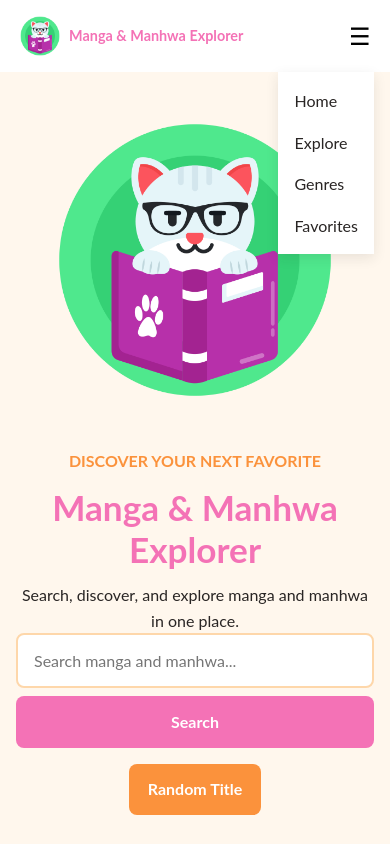
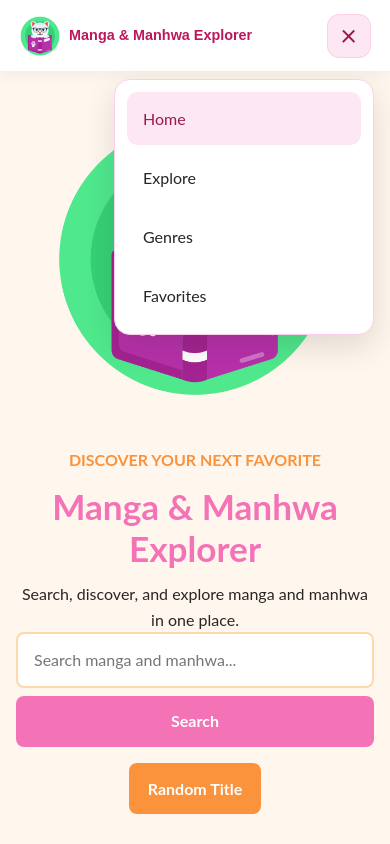
Before and after one commit to manuelarc06/manga-manhwa-explorer, a website built with Vite: page src/index.html in a window 390 px wide. Both pictures are taken after a click on the button "Open navigation menu". Shown: the top 844 px of the page. Built offline with nearby package versions, Linux system fonts and the light colour scheme; no server answers.

Commit message:
fixing lint errors and warnings  and adding README file

```diff
--- a/package.json
+++ b/package.json
@@ -7,7 +7,7 @@
     "start": "vite",
     "build": "vite build --emptyOutDir",
     "lint": "eslint .",
-    "format": "prettier --ignore-path ./.gitignore --write \". /**/*.{html,json,js,css}\"",
+    "format": "prettier --ignore-path ./.gitignore --write \"./**/*.{html,json,js,css}\"",
     "preview": "vite preview"
   },
   "repository": {
--- a/src/css/styles.css
+++ b/src/css/styles.css
@@ -39,42 +39,84 @@ input {
 .navbar {
     align-items: center;
     background-color: var(--white);
+    box-shadow: 0 3px 14px rgb(41 37 36 / 6%);
     display: flex;
     justify-content: space-between;
-    padding: 1rem 5%;
+    gap: 1rem;
+    padding: 0.85rem 5%;
     position: relative;
+    z-index: 20;
 }
 
 .logo {
     align-items: center;
-    color: var(--primary-color);
+    color: #be185d;
     display: inline-flex;
     font-weight: 700;
     gap: 0.6rem;
+    min-width: 0;
 }
 
 .logo-image {
     height: 50px;
     object-fit: contain;
     width: 50px;
+    flex-shrink: 0;
+}
+
+.logo span {
+    font-family: "DM Sans", sans-serif;
 }
 
 .nav-links {
+    align-items: center;
     display: flex;
-    gap: 1.5rem;
+    gap: 0.5rem;
     list-style: none;
 }
 
-.nav-links a:hover {
-    color: var(--primary-color);
+.nav-links a {
+    border-radius: 999px;
+    display: block;
+    padding: 0.6rem 0.9rem;
+    transition:
+        background-color 0.2s ease,
+        color 0.2s ease;
+}
+
+.nav-links a:hover,
+.nav-links a[aria-current="page"] {
+    background-color: #fce7f3;
+    color: #9d174d;
+}
+
+.nav-links a:focus-visible,
+.menu-button:focus-visible {
+    outline: 3px solid var(--secondary-color);
+    outline-offset: 3px;
 }
 
 .menu-button {
-    background: none;
-    border: none;
+    align-items: center;
+    background-color: #fce7f3;
+    border: 1px solid #fbcfe8;
+    border-radius: 0.75rem;
+    color: #9d174d;
     cursor: pointer;
     display: none;
-    font-size: 1.5rem;
+    font-size: 1.8rem;
+    height: 44px;
+    justify-content: center;
+    line-height: 1;
+    width: 44px;
+    transition:
+        background-color 0.2s ease,
+        transform 0.2s ease;
+}
+
+.menu-button:hover {
+    background-color: #fbcfe8;
+    transform: scale(1.04);
 }
 
 .hero {
@@ -648,24 +690,47 @@ footer {
 
 @media (max-width: 700px) {
     .menu-button {
-        display: block;
+        display: inline-flex;
+        flex-shrink: 0;
     }
 
     .nav-links {
-        background-color: var(--white);
-        box-shadow: var(--shadow);
-        display: none;
+        align-items: stretch;
+        background: var(--white);
+        border: 1px solid #fbcfe8;
+        border-radius: 1rem;
+        box-shadow: 0 12px 30px rgb(41 37 36 / 14%);
+        display: flex;
         flex-direction: column;
-        gap: 1rem;
-        padding: 1rem;
+        gap: 0.4rem;
+        list-style: none;
+        opacity: 0;
+        padding: 0.75rem;
+        pointer-events: none;
         position: absolute;
         right: 1rem;
-        top: 4.5rem;
-        z-index: 10;
+        top: calc(100% + 0.5rem);
+        transform: translateY(-8px);
+        transition:
+            opacity 0.2s ease,
+            transform 0.2s ease,
+            visibility 0.2s ease;
+        visibility: hidden;
+        width: min(260px, calc(100vw - 2rem));
+        z-index: 30;
     }
 
     .nav-links.show {
-        display: flex;
+        opacity: 1;
+        pointer-events: auto;
+        transform: translateY(0);
+        visibility: visible;
+    }
+
+    .nav-links a {
+        border-radius: 0.65rem;
+        padding: 0.85rem 1rem;
+        width: 100%;
     }
 
     .logo-image {
--- a/src/js/genres.js
+++ b/src/js/genres.js
@@ -218,7 +218,7 @@ function updateUrl(genre, page) {
     window.history.replaceState({}, '', url);
 }
 
-function renderPagination(meta, displayedCount) {
+function renderPagination(meta) {
     if (!genrePagination) {
         return;
     }
@@ -304,10 +304,7 @@ async function loadGenre(genre, page = 1) {
 
         renderResults(mangaList);
 
-        renderPagination(
-            response?.meta,
-            mangaList.length
-        );
+        renderPagination(response?.meta);
     } catch (error) {
         if (thisRequest !== requestId) {
             return;
--- a/src/js/navigation.js
+++ b/src/js/navigation.js
@@ -1,18 +1,34 @@
 const menuButton = document.querySelector('#menu-button');
 const navLinks = document.querySelector('#nav-links');
 
-/**
- * Toggles the mobile navigation menu.
- */
-function toggleMenu() {
-    const isOpen = navLinks.classList.toggle('show');
+function setMenuOpen(shouldOpen) {
+    if (!menuButton || !navLinks) { return; }
 
-    menuButton.setAttribute(
-        'aria-expanded',
-        String(isOpen)
-    );
+    navLinks.classList.toggle('show', shouldOpen);
+
+    menuButton.setAttribute('aria-expanded', String(shouldOpen));
+
+    menuButton.setAttribute('aria-label', shouldOpen ? 'Close navigation menu' : 'Open navigation menu');
+
+    menuButton.textContent = shouldOpen ? '×' : '☰';
 }
 
 if (menuButton && navLinks) {
-    menuButton.addEventListener('click', toggleMenu);
+    menuButton.addEventListener('click', () => {
+        const isOpen = menuButton.getAttribute('aria-expanded') === 'true';
+
+        setMenuOpen(!isOpen);
+    });
+
+    navLinks.querySelectorAll('a').forEach((link) => {
+        link.addEventListener('click', () => { setMenuOpen(false); });
+    });
+
+    document.addEventListener('keydown', (event) => {
+        if (event.key === 'Escape' && menuButton.getAttribute('aria-expanded') === 'true') { setMenuOpen(false); menuButton.focus(); }
+    });
+
+    window.addEventListener('resize', () => {
+        if (window.innerWidth > 700) { setMenuOpen(false); }
+    });
 }
```
Also changed, not shown: src/js/api.js (+3 -6 lines), src/js/details.js (+0 -25 lines), src/js/favorites.js (+3 -8 lines), .eslintrc.json, README.md.
